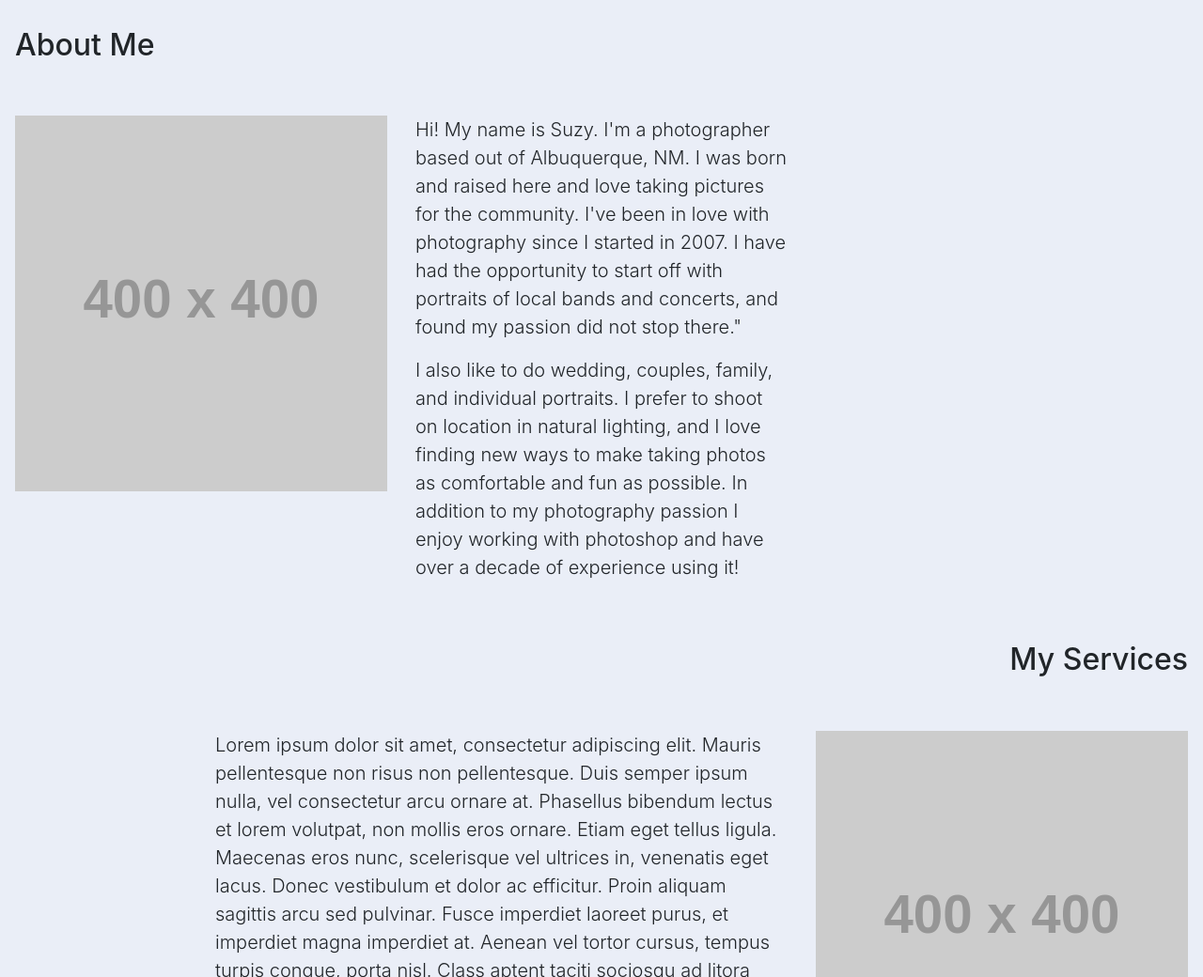
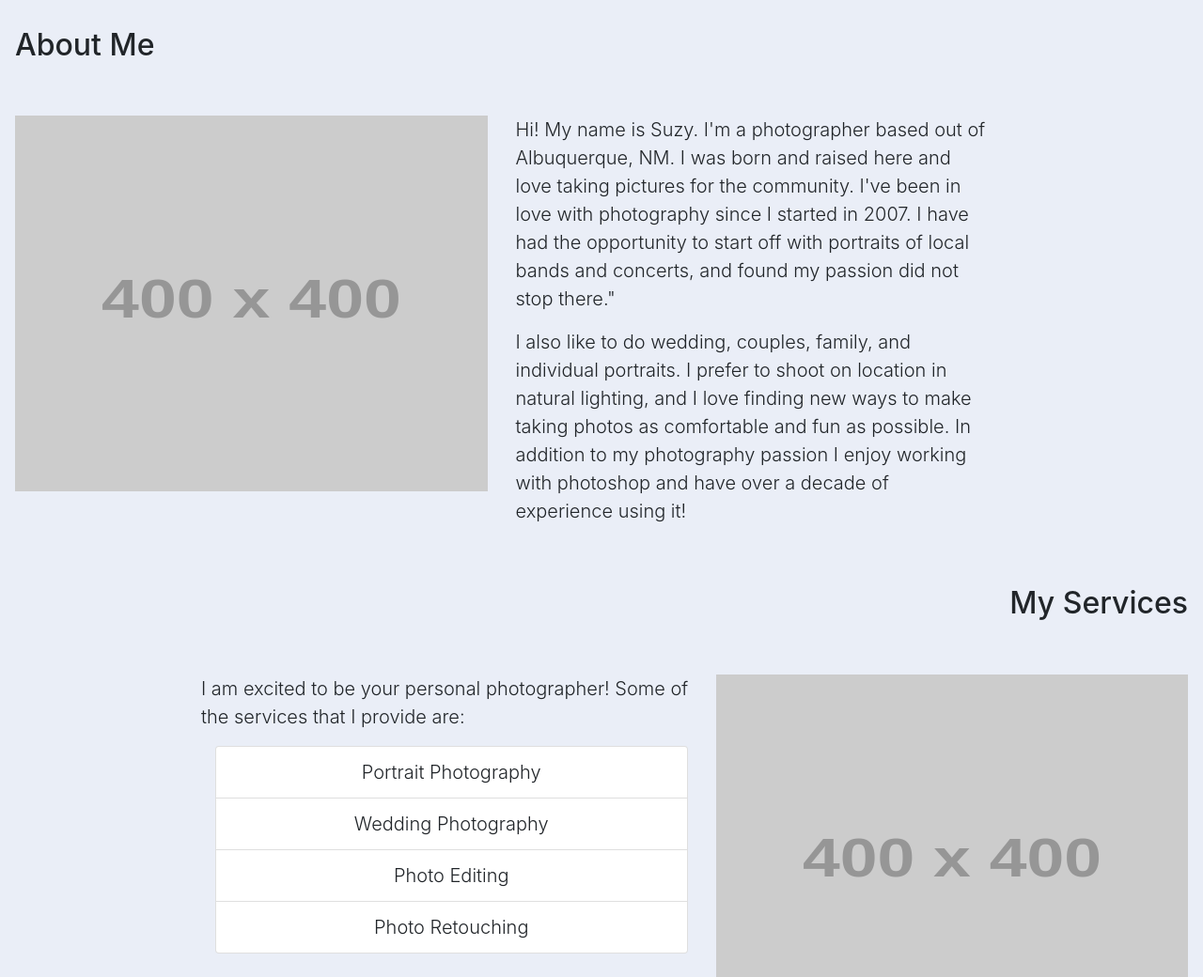
Before and after one commit to jhicksdesign/suzy-s-photography-portfolio, a website: page public_html/index.html in a window 1280 px wide. Shown: the part 1760-2800 px from the top of the page at 94% size. Drawn offline with nearby package versions, Linux system fonts and the light colour scheme; placeholder pictures from the web are drawn by us.

Commit message:
Updated jumbotron large screen positioning, edited content and added list. Added additional breakpoint for small screens.

```diff
--- a/public_html/index.html
+++ b/public_html/index.html
@@ -5,7 +5,7 @@
     <meta name="viewport"
           content="width=device-width, user-scalable=no, initial-scale=1.0, maximum-scale=1.0, minimum-scale=1.0">
     <meta http-equiv="X-UA-Compatible" content="ie=edge">
-    <title>Document</title>
+    <title>Suzy S. Photography</title>
     <link rel="stylesheet" href="../public_html/scss/custom.css">
     <link rel="stylesheet" href="styles.css">
 
@@ -50,8 +50,8 @@
                 <h2 class="py-5">About Me</h2>
             </div>
             <div class="row d-flex">
-                <img src="https://via.placeholder.com/400" alt="placeholder" class="col-md col-6 col-lg-4 img-fluid">
-                <div class="col-md col-6 col-lg-4 my-auto lead">
+                <img src="https://via.placeholder.com/400" alt="placeholder" class="col-md col-12 col-lg-4 img-fluid">
+                <div class="col-md col-12 col-lg-4 my-auto lead">
                     <p>Hi! My name is Suzy. I'm a photographer based out of Albuquerque, NM. I was born and raised here and love taking pictures for the community. I've been in love with photography since I started in 2007. I have had the opportunity to start off with portraits of local bands and concerts, and found my passion did not stop there."</p>
                     <p>I also like to do wedding, couples, family, and individual portraits. I prefer to shoot on location in natural lighting, and I love finding new ways to make taking photos as comfortable and fun as possible. In addition to my photography passion I enjoy working with photoshop and have over a decade of experience using it!</p>
                 </div>
@@ -63,19 +63,36 @@
                 <h2 class="text-right py-5">My Services</h2>
             </div>
             <div class="row">
-                <div class="col-md-2 d-none d-md-flex my-auto"></div>
-                <p class="col-md col-6 my-auto lead">Lorem ipsum dolor sit amet, consectetur adipiscing elit. Mauris pellentesque non risus non pellentesque. Duis semper ipsum nulla, vel consectetur arcu ornare at. Phasellus bibendum lectus et lorem volutpat, non mollis eros ornare. Etiam eget tellus ligula. Maecenas eros nunc, scelerisque vel ultrices in, venenatis eget lacus. Donec vestibulum et dolor ac efficitur. Proin aliquam sagittis arcu sed pulvinar. Fusce imperdiet laoreet purus, et imperdiet magna imperdiet at. Aenean vel tortor cursus, tempus turpis congue, porta nisl. Class aptent taciti sociosqu ad litora torquent per conubia nostra, per inceptos himenaeos. Integer et libero nisl. Etiam pulvinar felis magna, id interdum justo blandit sit amet. Mauris efficitur pellentesque dolor vel pulvinar. Pellentesque id ante vel mi tincidunt semper in sed nisl. Donec venenatis justo non blandit venenatis. Phasellus luctus vehicula leo, vitae scelerisque est interdum vitae.</p>
+                <div class="col-md-2 d-none d-md-flex col-lg-4"></div>
+                <div class="col-md col-6 lead d-none d-md-flex flex-column">
+                    <p class="row">I am excited to be your personal photographer! Some of the services that I provide are:</p>
+                    <ul class="list-group">
+                        <li class="list-group-item text-center">Portrait Photography</li>
+                        <li class="list-group-item text-center">Wedding Photography</li>
+                        <li class="list-group-item text-center">Photo Editing</li>
+                        <li class="list-group-item text-center">Photo Retouching</li>
+                    </ul>
+                </div>
                 <img src="https://via.placeholder.com/400" alt="placeholder" class="col-md col-6 col-lg-4 img-fluid">
+                <div class="col-md col-6 lead d-flex d-md-none flex-column">
+                    <p class="row">I am excited to be your personal photographer! Some of the services that I provide are:</p>
+                    <ul class="list-group">
+                        <li class="list-group-item text-center">Portrait Photography</li>
+                        <li class="list-group-item text-center">Wedding Photography</li>
+                        <li class="list-group-item text-center">Photo Editing</li>
+                        <li class="list-group-item text-center">Photo Retouching</li>
+                    </ul>
+                </div>
             </div>
         </section>
         <form class="row px-3">
             <div class="col-12">
                 <h2 class="text-left py-5">Contact Me</h2>
             </div>
-            <div class="col-6 col-md-5 test-two">
-<!--                <img src="https://via.placeholder.com/400" alt="placeholder" class="img-fluid">-->
+            <div class="col-12 col-md-5">
+                <img src="https://via.placeholder.com/400" alt="placeholder" class="img-fluid">
             </div>
-            <div class="col-6 col-md-5">
+            <div class="col-12 col-md-5">
                 <div class="form-group">
                     <label for="exampleInputEmail1">Email address</label>
                     <input type="email" class="form-control" id="exampleInputEmail1" aria-describedby="emailHelp" placeholder="Enter email">
--- a/public_html/scss/custom.scss
+++ b/public_html/scss/custom.scss
@@ -9,7 +9,7 @@ $grid-breakpoints: (
   xs: 0,
   sm: 480px,
   md: 768px,
-  lg: 1024px,
+  lg: 1400px,
   xl: 1920px
 );
 
--- a/public_html/styles.css
+++ b/public_html/styles.css
@@ -15,7 +15,7 @@ main {
 	height: 80vh;
 	background-image: url('images/BannerMainXL.png');
 	background-size: cover;
-	background-position: 50% 75%;
+	background-position: 50% 100%;
 	background-repeat: no-repeat;
 }
 
@@ -23,7 +23,7 @@ main {
 	width: 35vh;
 	background-image: url('https://via.placeholder.com/400');
 	background-size: cover;
-	background-position: 50% 50%;
+	background-position: 50% 25%;
 	background-repeat: no-repeat;
 }
 
```
Also changed, not shown: public_html/scss/custom.css.
